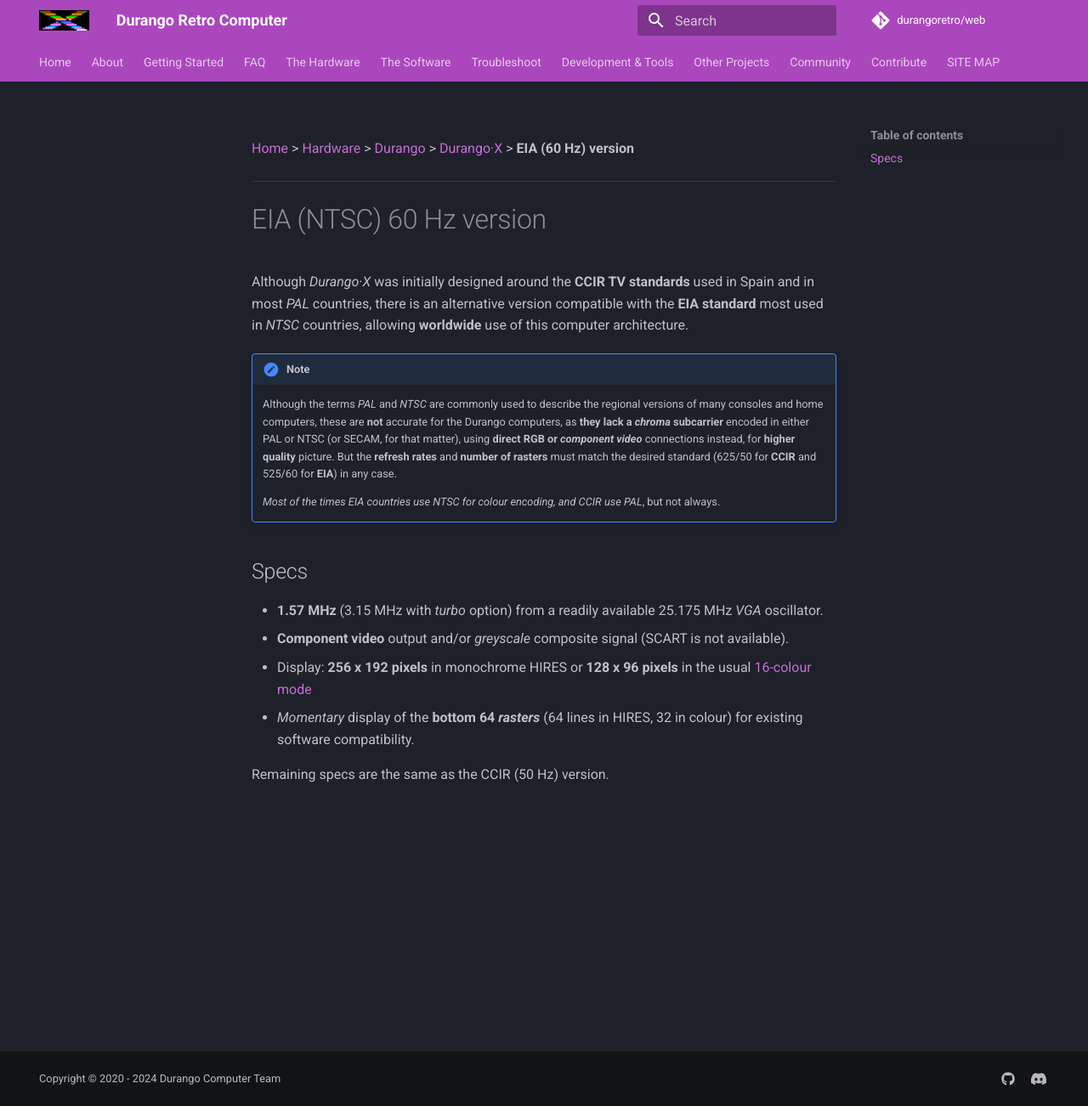
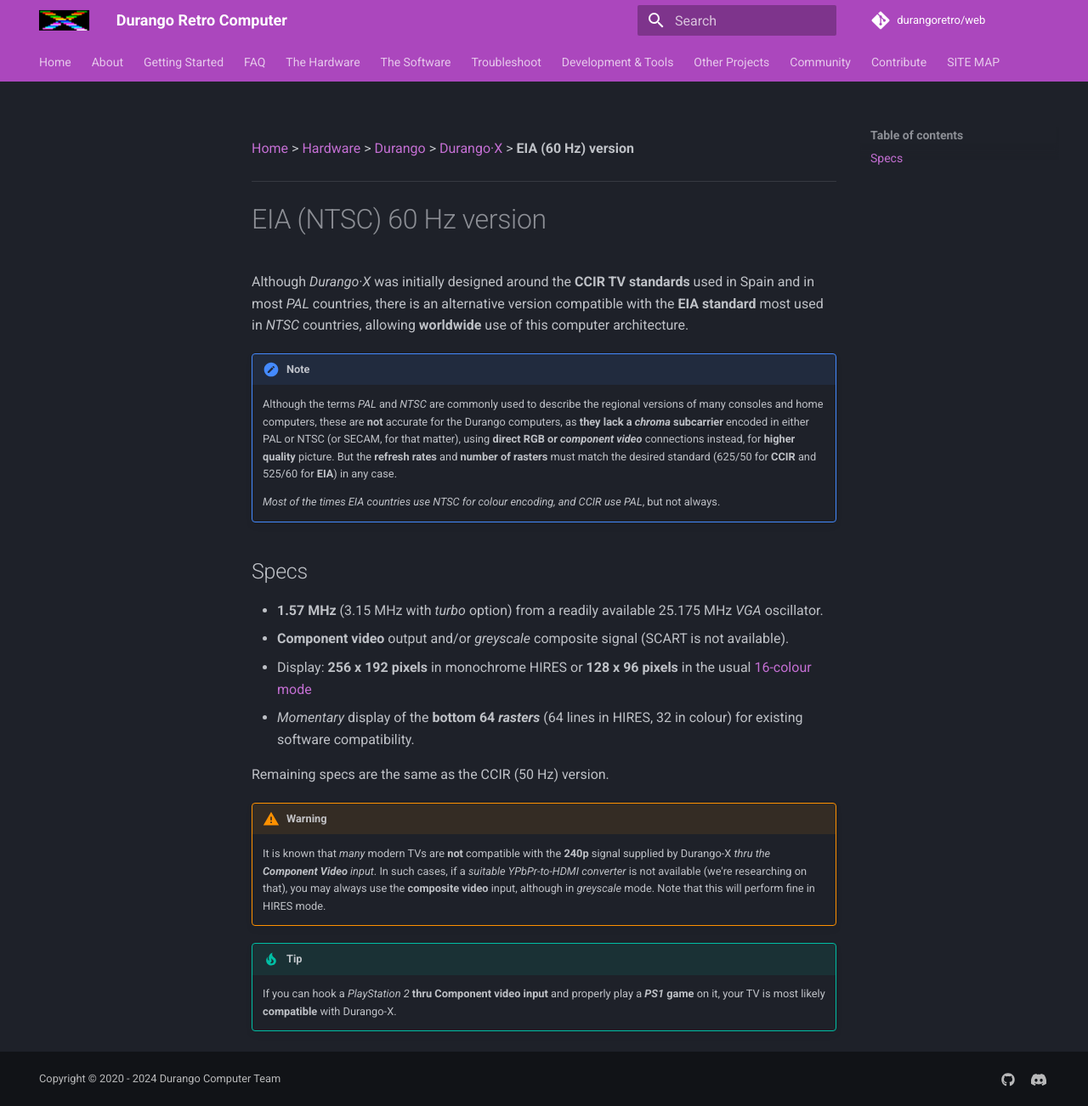
Before and after one commit to durangoretro/web, an MkDocs documentation site: the page built from docs/hard/dx/eia.md, in a window 1280 px wide and 1302 px high. Shown: the whole window at 85% size. Built offline with MkDocs 1.6.1 and Material for MkDocs 9.7.7, drawn with Linux system fonts in a browser that asks for light colours; comment, search, counter and statistics services are not loaded.

Commit message:
bad news for EIA

```diff
--- a/docs/hard/dx/eia.md
+++ b/docs/hard/dx/eia.md
@@ -25,3 +25,11 @@
 - _Momentary_ display of the **bottom 64 _rasters_** (64 lines in HIRES, 32 in colour) for existing software compatibility.
 
 Remaining specs are the same as the CCIR (50 Hz) version.
+
+!!! warning
+
+	It is known that _many_ modern TVs are **not** compatible with the **240p** signal supplied by Durango-X _thru the **Component Video** input_. In such cases, if a _suitable YPbPr-to-HDMI converter_ is not available (we're researching on that), you may always use the **composite video** input, although in _greyscale_ mode. Note that this will perform fine in HIRES mode.
+
+!!! tip
+
+	If you can hook a _PlayStation 2_ **thru Component video input** and properly play a **_PS1_ game** on it, your TV is most likely **compatible** with Durango-X.
```
